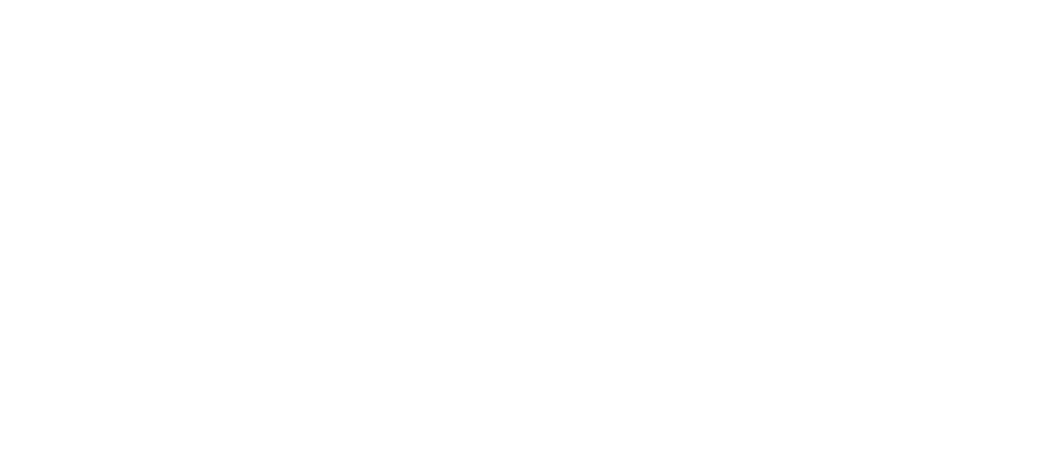
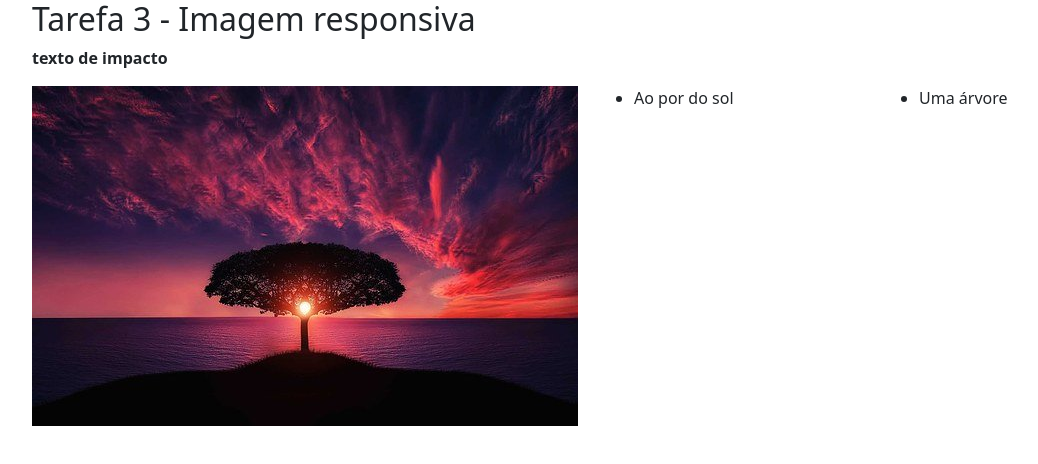
Before and after one commit to brunohbr/curso_bootstrap_5, a plain HTML site: page Tarefa 3/index.html in a window 1280 px wide. Shown: the whole page, without its empty margins (50-1088 px from the left). Drawn offline with nearby package versions, Linux system fonts and the light colour scheme.

Commit message:
tarefa 3 pronta

```diff
--- a/Tarefa 3/index.html
+++ b/Tarefa 3/index.html
@@ -14,6 +14,25 @@
     <title>AC aula</title>
   </head>
   <body>
-
+    <div class="container">
+      <div class="row">
+        <h2>Tarefa 3 - Imagem responsiva</h2>
+        <p><strong>texto de impacto</strong></p>
+        <div class="col-6">
+          <img src="./tree-736885__340.jpg" alt="" class="img-fluid" />
+        </div>
+        <div class="col-3">
+         <ul>
+           <li>Ao por do sol</li>
+         </ul>
+        </div>
+        <div class="col-3">
+          <ul>
+            <li>Uma árvore</li>
+          </ul>
+         </div>
+        </div>
+      </div>
+    </div>
   </body>
 </html>
```
Also changed, not shown: Tarefa 3/tree-736885__340.jpg (added).
